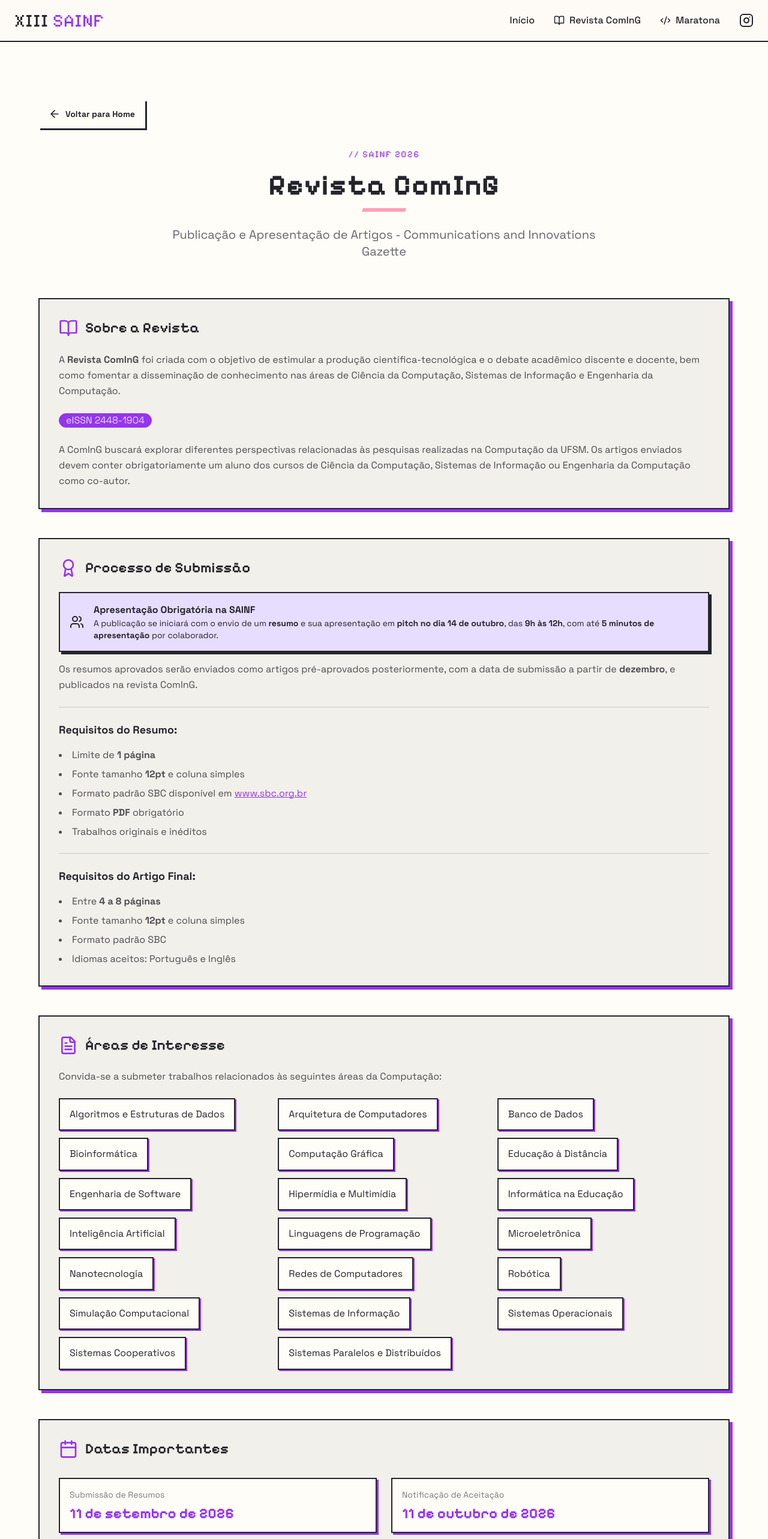
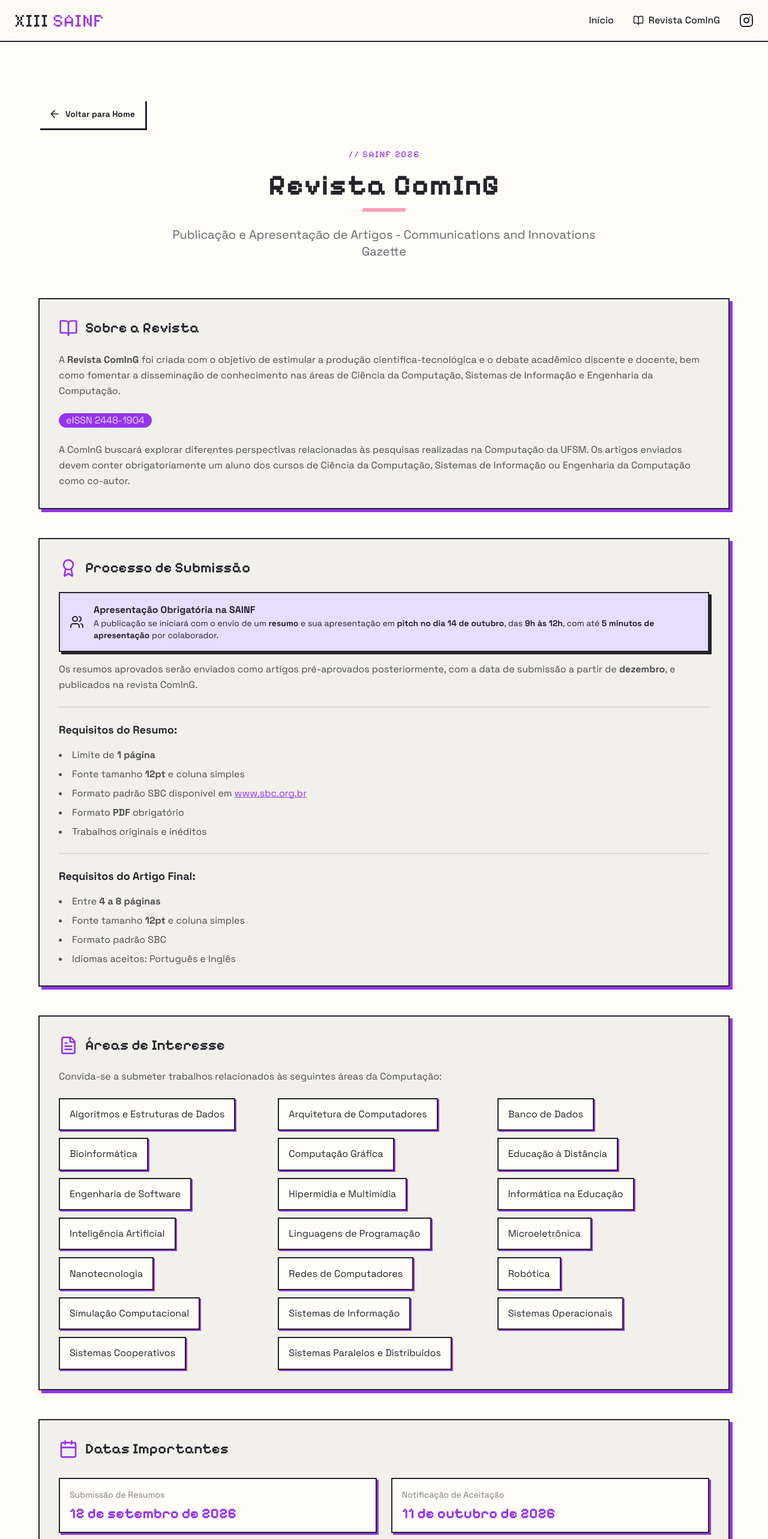
Before and after one commit to aaacms/sainf-2026, a React (Vite) app: page /incoming in a window 1280 px wide. Shown: the top 2566 px of the page at 60% size. Built offline with nearby package versions, Linux system fonts and the light colour scheme.

Commit message:
build: novas datas

```diff
--- a/src/App.tsx
+++ b/src/App.tsx
@@ -1,10 +1,11 @@
-import { BrowserRouter as Router, Routes, Route } from 'react-router-dom';
+import { BrowserRouter as Router, Navigate, Routes, Route } from 'react-router-dom';
 import Navbar from './components/Navbar';
 import Footer from './components/Footer';
 import ScrollToTop from './components/ScrollToTop';
 import HomePage from './pages/HomePage';
 import IncomingPage from './pages/IncomingPage';
 import MaratonaPage from './pages/MaratonaPage';
+import { MARATONA_ATIVA } from './config/features';
 
 /**
  * Componente principal da aplicação
@@ -20,7 +21,7 @@ function App() {
           <Routes>
             <Route path="/" element={<HomePage />} />
             <Route path="/incoming" element={<IncomingPage />} />
-            <Route path="/maratona" element={<MaratonaPage />} />
+            <Route path="/maratona" element={MARATONA_ATIVA ? <MaratonaPage /> : <Navigate to="/" replace />} />
           </Routes>
         </main>
 
--- a/src/components/Navbar.tsx
+++ b/src/components/Navbar.tsx
@@ -2,6 +2,7 @@ import { useEffect, useState } from 'react';
 import { createPortal } from 'react-dom';
 import { Link, useLocation } from 'react-router-dom';
 import { Instagram, BookOpen, Code2 } from 'lucide-react';
+import { MARATONA_ATIVA } from '../config/features';
 
 /**
  * Componente Navbar
@@ -68,14 +69,14 @@ export default function Navbar() {
                 <BookOpen size={18} />
                 Revista ComInG
               </Link>
-              <Link
+              {MARATONA_ATIVA && <Link
                 to="/maratona"
                 className="flex items-center gap-2 text-base font-medium hover:text-secondary transition-colors"
                 aria-label="Ir para página da Maratona de Programação"
               >
                 <Code2 size={18} />
                 Maratona
-              </Link>
+              </Link>}
               <a
                 href="https://forms.gle/ohKJEorKojBA1UYF9"
                 target="_blank"
@@ -110,14 +111,14 @@ export default function Navbar() {
                 <BookOpen size={18} />
                 Revista ComInG
               </Link>
-              <Link
+              {MARATONA_ATIVA && <Link
                 to="/maratona"
                 className="flex items-center gap-2 text-base font-medium hover:text-secondary transition-colors"
                 aria-label="Página da Maratona de Programação"
               >
                 <Code2 size={18} />
                 Maratona
-              </Link>
+              </Link>}
             </>
           )}
           <a
@@ -206,7 +207,7 @@ export default function Navbar() {
                     <BookOpen size={24} />
                     <span>Revista ComInG</span>
                   </Link>
-                  <Link
+                  {MARATONA_ATIVA && <Link
                     to="/maratona"
                     className="flex items-center gap-2 text-lg font-medium hover:text-secondary transition-colors py-2"
                     onClick={closeMenu}
@@ -214,7 +215,7 @@ export default function Navbar() {
                   >
                     <Code2 size={24} />
                     <span>Maratona</span>
-                  </Link>
+                  </Link>}
                   <a
                     href="https://forms.gle/ohKJEorKojBA1UYF9"
                     target="_blank"
@@ -253,7 +254,7 @@ export default function Navbar() {
                     <BookOpen size={24} />
                     <span>Revista ComInG</span>
                   </Link>
-                  <Link
+                  {MARATONA_ATIVA && <Link
                     to="/maratona"
                     className="flex items-center gap-2 text-lg font-medium hover:text-secondary transition-colors py-2"
                     onClick={closeMenu}
@@ -261,7 +262,7 @@ export default function Navbar() {
                   >
                     <Code2 size={24} />
                     <span>Maratona</span>
-                  </Link>
+                  </Link>}
                 </>
               )}
               <a
--- a/src/components/RevistaComingSection.tsx
+++ b/src/components/RevistaComingSection.tsx
@@ -170,7 +170,7 @@ export default function RevistaComingSection() {
             <div className="grid grid-cols-1 md:grid-cols-2 gap-6">
               <div className="coming-date-card">
                 <div className="text-sm text-base-content/60">Submissão de Resumos</div>
-                <div className="text-2xl font-bold">11 de setembro de 2026</div>
+                <div className="text-2xl font-bold">12 de setembro de 2026</div>
               </div>
               <div className="coming-date-card">
                 <div className="text-sm text-base-content/60">Notificação de Aceitação</div>
--- /dev/null
+++ b/src/config/features.ts
@@ -0,0 +1,2 @@
+/** Recursos temporariamente indisponíveis no site. */
+export const MARATONA_ATIVA = false;
```
Also changed, not shown: 3 other files (tests, documents, lock files or other folders).
